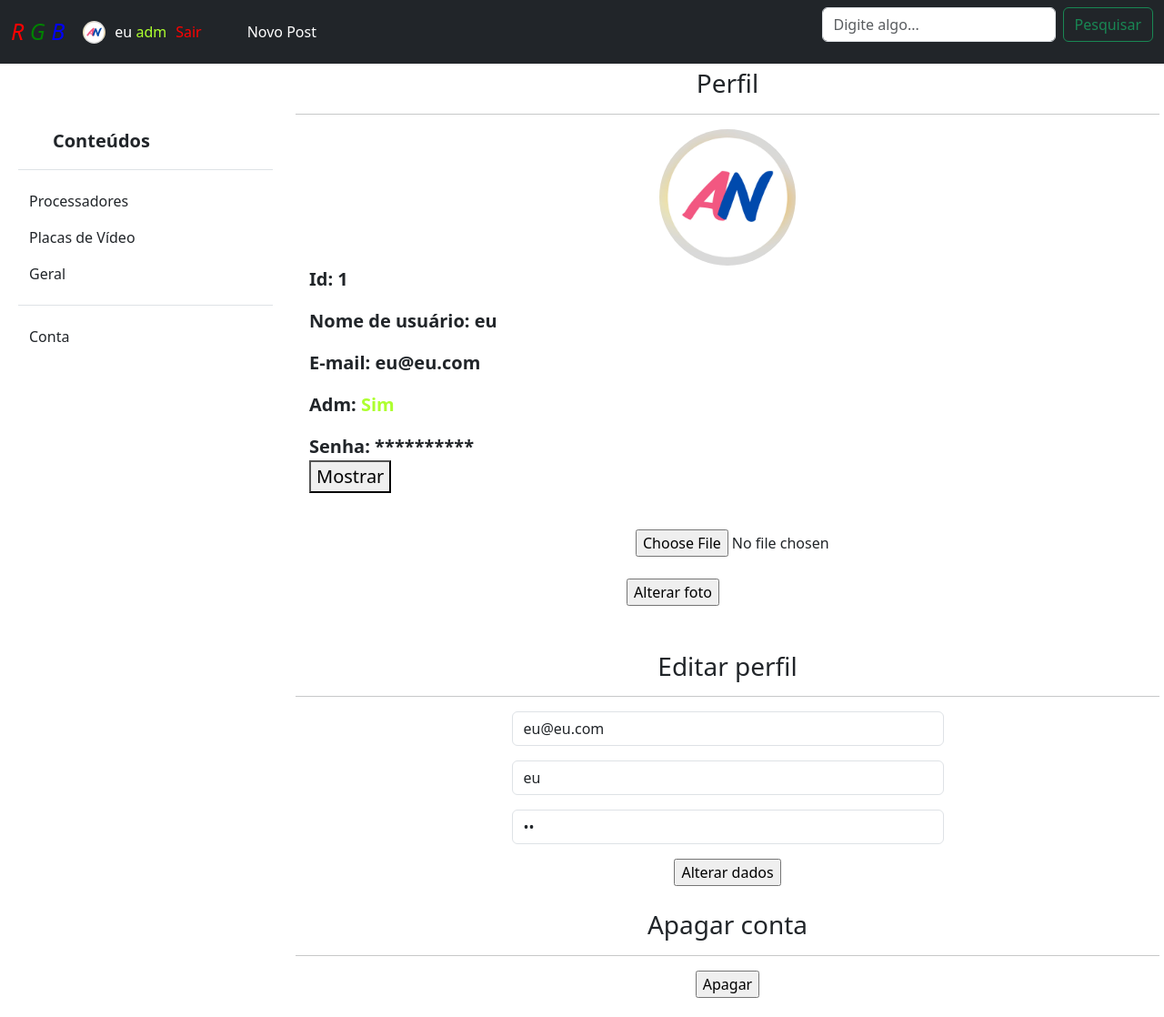
After one commit to igorlobato/rgb-site, a PHP site: page /editarperfil.php in a window 1280 px wide. The commit adds this page. Shown: the whole page at 91% size. Run offline with PHP 8.4, Linux system fonts and the light colour scheme; a user stored in the database is signed in; data comes from the database, SQL or seed files in the repository.

Commit message:
Sessão de edição de perdil concluída.

```diff
--- /dev/null
+++ b/editarperfil.php
@@ -0,0 +1,182 @@
+<?php
+    include 'estrutura.php';
+
+    if(!isset($_SESSION)){
+        session_start();
+	}
+    $idUser = $_SESSION['nome'];
+    $id = $_SESSION['id'];
+    $seleciona = mysqli_query($mysqli, "SELECT * FROM Usuarios WHERE nome = '$idUser'");
+    $linha = mysqli_fetch_assoc($seleciona);
+    $senhaR = mysqli_query($mysqli, "SELECT senha FROM Usuarios WHERE id = '$id'");
+    $senhaA = mysqli_fetch_assoc($senhaR);
+    $senha = $senhaA['senha'];
+?>
+
+<div class="main-content">
+    <h3 style="text-align: center;">Perfil</h3>
+    <hr/>
+    <center>
+    <?php
+    if (isset($_SESSION['id'])) {
+        // Recupere a URL da foto de perfil do usuário do banco de dados
+        $idUser = $_SESSION['id'];
+        $seleciona = mysqli_query($mysqli, "SELECT foto FROM Usuarios WHERE id = '$idUser'");
+        $linha = mysqli_fetch_assoc($seleciona);
+
+        // Verifique se a foto de perfil existe
+        $fotoPerfil = $linha['foto'];
+
+        if (is_null($fotoPerfil)) {
+            $fotoPerfil = 'imagens/fotosdeperfil/foto_perfil0.jpg'; // Use a imagem padrão
+        }
+
+        // Exiba a foto de perfil em uma tag <img> e defina um tamanho adequado
+        echo '<img src="' . $fotoPerfil . '" alt="Foto de Perfil" style="width: 150px; height: 150px; border-radius: 50%; margin: 0 auto;">';
+    }
+    ?>
+    </center>
+
+    <p style="font-size: 20px; font-weight: bold; text-align: left; margin-left: 15px"><?php echo 'Id: ', $_SESSION['id'];?></p>
+    <p style="font-size: 20px; font-weight: bold; text-align: left; margin-left: 15px"><?php echo 'Nome de usuário: ', $_SESSION['nome'];?></p>
+    <p style="font-size: 20px; font-weight: bold; text-align: left; margin-left: 15px"><?php echo 'E-mail: ', $_SESSION['email'];?></p>
+    <p style="font-size: 20px; font-weight: bold; text-align: left; margin-left: 15px">
+        <?php echo 'Adm: ';
+     if (isset($_SESSION['adm']) && $_SESSION['adm'] != 0) {
+         echo ' <span style="color: #ADFF2F">Sim</span>';}
+         else{
+             echo ' <span style="color: red">Não</span>';
+            }
+            ?></p>
+    <p style="font-size: 20px; font-weight: bold; text-align: left; margin-left: 15px">
+        Senha: <span id="senha-oculta">**********</span>
+        <span id="senha-real" style="display:none;"><?php echo $senha; ?></span>
+        <br>
+        <button onclick="mostrarSenha()" id="mostrar-btn">Mostrar</button>
+    </p>
+    <div style="text-align: center;">
+        <?php
+                if(isset($_POST['alterarfoto']) && $_POST['alterarfoto'] == "change"){
+                    $nome = $_POST['nome'];
+                    $senha = $_POST['senha'];
+                if(empty($nome) || empty($senha)){
+                    echo "Preencha todos os campos";
+                }else{
+                    $alterar = "UPDATE usuarios SET nome = '$nome', senha = '$senha'
+                    WHERE nome = '$idUser'";
+                    if(mysqli_query($mysqli, $alterar)){
+                        echo "Dados alterados com sucesso";
+                        $_SESSION['nome'] = $nome;
+                    }else{
+                        echo "Erro ao alterar dados!";
+                    }
+                }
+            }
+        ?>
+        <br>
+            <form id="form-alterar-foto" action="" method="POST" enctype="multipart/form-data" class="formulario">
+                <input name ="imagem" type="file" style="margin-left: 110px;">
+                <p style="margin-right: 120px;"><br><input type="submit" value="Alterar foto" class="btn-perfil" /></p>
+                <input type="hidden" name="alterar" value="change">
+            </form>
+            <?php
+            if ($_SERVER['REQUEST_METHOD'] === 'POST' && isset($_FILES['imagem'])) {
+                    // Verifique se um arquivo foi realmente selecionado
+                    if ($_FILES['imagem']['error'] === UPLOAD_ERR_NO_FILE) {
+                        echo "Por favor, selecione uma imagem para alterar a foto de perfil.";
+                    } else {
+                        // Verifique se o arquivo é uma imagem
+                        if (getimagesize($_FILES['imagem']['tmp_name'])) {
+                            // Diretório para salvar as imagens de perfil
+                            $uploadDir = 'imagens/fotosdeperfil/';
+
+                            // Nome do arquivo com base no ID do usuário (você pode melhorar a geração do nome)
+                            $uploadFile = $uploadDir . $idUser . '.jpg';
+
+                            if (move_uploaded_file($_FILES['imagem']['tmp_name'], $uploadFile)) {
+                                // Atualize o nome da imagem de perfil no banco de dados
+                                $updateQuery = "UPDATE Usuarios SET foto = '$uploadFile' WHERE id = $id";
+                                if (mysqli_query($mysqli, $updateQuery)) {
+                                    echo "Foto de perfil alterada com sucesso.";
+                                    echo '<script>
+                                                setTimeout(function(){
+                                                    window.location.href = "editarperfil.php";
+                                                }, 2000);
+                                            </script>';
+                                } else {
+                                    echo "Erro ao atualizar o banco de dados.";
+                                }
+                            } else {
+                                echo "Não foi possível alterar a foto de perfil, tente novamente.";
+                            }
+                        } else {
+                            echo "O arquivo enviado não é uma imagem válida.";
+                        }
+                    }
+                }
+            ?>
+    </div>
+</div>
+<br>
+
+<div class="main-content" style="text-align: center;">
+    <h3>Editar perfil</h3>
+    <hr/>
+    <form action="" method="POST" enctype="multipart/form-data" class="formulario">
+        <p><input style="width: 50%; margin: auto;" type="text" name="email" id="email" value="<?php echo $_SESSION['email'];?>" placeholder="E-mail do usuário"
+        class="form form-control" /></p>
+        <p><input style="width: 50%; margin: auto;"  type="text" name="nome" id="nome" value="<?php echo $_SESSION['nome'];?>" placeholder="Nome de usuário"
+        class="form form-control" /></p>
+        <p><input style="width: 50%; margin: auto;" type="password" name="senha" id="senha" value="<?php echo $senha;?>" placeholder="********"
+        class="form form-control" /></p>
+        <p  style="text-align: center;"><input type="submit" value="Alterar dados" class="btn-perfil" /></p>
+        <input type="hidden" name="alterar" value="change">
+    </form>
+
+    <?php
+        if(isset($_POST['alterar']) && $_POST['alterar'] == "change"){
+            $nome = $_POST['nome'];
+            $email = $_POST['email'];
+            $senha = $_POST['senha'];
+            if(empty($email) || empty($nome) || empty($senha)){
+                echo "Preencha todos os campos";
+            }else{
+                $alterar = "UPDATE Usuarios SET email = '$email', nome = '$nome', senha = '$senha'
+                 WHERE id = '$id'";
+                 if(mysqli_query($mysqli, $alterar)){
+                    echo "Dados alterados com sucesso";
+                    $_SESSION['nome'] = $nome;
+                    $_SESSION['email'] = $email;
+                 }else{
+                    echo "Erro ao alterar dados!";
+                 }
+            }
+        }
+    ?>
+</div>
+<div class="main-content">
+    <h3 style="text-align: center;">Apagar conta</h3>
+    <hr/>
+    <div style="text-align: center;">
+        <form action="" method="POST" enctype="multipart/form-data" class="formulario">
+            <p><input type="submit" value="Apagar" class="btn-perfil"/></p>
+            <input type="hidden" name="deletar" value="delete">
+        </form>
+    </div>
+<?php
+        $usuario = $_SESSION['nome'];
+        if ($_SERVER['REQUEST_METHOD'] === 'POST'){
+            if(isset($_POST['deletar']) && $_POST['deletar'] == "delete"){
+                $delete = "DELETE FROM Usuarios WHERE id = '$id'";
+                if(mysqli_query($mysqli, $delete)){
+                    mysqli_close($mysqli);
+                    echo '<script>
+                             window.location.href = "logout.php";
+                         </script>';
+                }else{
+                    echo "Erro ao deletar o usuário";
+                }
+            }
+        }
+?>
+</div>
--- a/estrutura.php
+++ b/estrutura.php
@@ -42,7 +42,7 @@ if(!isset($_SESSION)) {
 								$fotoPerfil = 'imagens/fotosdeperfil/foto_perfil0.jpg';
 							}
 
-							echo '<a href="?pagina=editarperfil"><img src="' . $fotoPerfil . '" alt="Foto de Perfil" style="width: 25px; height: 25px; border-radius: 50%; margin-right: 10px;"></a>';
+							echo '<a href="editarperfil.php"><img src="' . $fotoPerfil . '" alt="Foto de Perfil" style="width: 25px; height: 25px; border-radius: 50%; margin-right: 10px;"></a>';
 						}
 
 
@@ -52,10 +52,11 @@ if(!isset($_SESSION)) {
 					}
 						echo '</li>';
 						echo '<li> <a href="logout.php" style="padding: 10px 10px; text-decoration: none; color:red;">Sair</a>';
+            echo '<li style="margin-left: 30px;"><a href="novopost.php" style="padding: 10px 10px; text-decoration: none; color:white;">Novo Post</a></li>';
 					} else {
 						echo '
 						<li class="nav-item">
-						<a class="nav-link active" aria-current="page" href="login.php"
+						<a id="entrarcadastrar" class="nav-link active" aria-current="page" href="login.php"
 						 style="color:White; padding: 10px 10px;">Entrar/Cadastrar-se</a>
 						  </li>
 						';
@@ -124,8 +125,8 @@ if(!isset($_SESSION)) {
         </button>
         <div class="collapse" id="account-collapse">
           <ul class="btn-toggle-nav list-unstyled fw-normal pb-1 small">
-            <li><a href="?pagina=editarperfil" class="link-dark d-inline-flex text-decoration-none rounded">Perfil</a></li>
-            <li><a href="post.php" class="link-dark d-inline-flex text-decoration-none rounded">Novo Post</a></li>
+            <li><a href="editarperfil.php" class="link-dark d-inline-flex text-decoration-none rounded">Perfil</a></li>
+            <li><a href="novopost.php" class="link-dark d-inline-flex text-decoration-none rounded">Novo Post</a></li>
             <li><a href="logout.php" class="link-dark d-inline-flex text-decoration-none rounded">Sair</a></li>
           </ul>
         </div>
@@ -136,5 +137,7 @@ if(!isset($_SESSION)) {
   </div>
 
   <script src ="javascript/main.js"></script>
+  <script src ="javascript/scriptsfuncao.js"></script>
   <link href="https://cdn.jsdelivr.net/npm/bootstrap@5.3.0/dist/css/bootstrap.min.css" rel="stylesheet">
   <script src="https://cdn.jsdelivr.net/npm/bootstrap@5.3.0/dist/js/bootstrap.bundle.min.js"></script>
+  <link rel = "stylesheet" href = "css/style.css">
--- a/index.php
+++ b/index.php
@@ -12,6 +12,8 @@
 
 <body>
     <div class="main-content">
+        <h2>Posts mais recentes</h2>
+        <br>
         <ul id="postagens"></ul>
     </div>
 
--- a/javascript/main.js
+++ b/javascript/main.js
@@ -103,7 +103,7 @@ $(function() {
                                         comentariosHTML = 'Sem comentários';
                                     }
 
-                                    $postagens.append('<li>Titulo: <a href="?pagina=posts&id=' + postagem.id + '">' + postagem.titulo + '</a>' +
+                                    $postagens.append('<div>Titulo: <a href="?pagina=posts&id=' + postagem.id + '">' + postagem.titulo + '</a>' +
                                         '<br> Tópico: ' + postagem.topico +
                                         '<br> Descricao: ' + postagem.descricao +
                                         '<br><br> <img src="' + postagem.imagem + '" alt="Imagem" class="foto"> <br>' +
@@ -111,13 +111,7 @@ $(function() {
                                         '<br> hora: ' + postagem.hora +
                                         '<br> postador: ' + postagem.postador +
                                         '<br> Curtidas: ' + likesCount +
-                                        '<br> Comentários: ' + comentariosHTML +
-                                        '<br>' +
-                                        '<form id="formComentario' + postagem.id + '">' +
-                                        '<input type="text" id="novoComentario' + postagem.id + '" placeholder="Adicione um comentário">' +
-                                        '<button type="button" onclick="adicionarComentario(' + postagem.id + ')">Comentar</button>' +
-                                        '</form>' +
-                                        '</li>');
+                                        '</div><br>');
                                 },
                                 error: function() {
                                     alert('Erro ao carregar comentários');
@@ -160,3 +154,20 @@ function adicionarComentario(idPost) {
         }
     });
 }
+
+/* Versão completa do post
+$postagens.append('<div>Titulo: <a href="?pagina=posts&id=' + postagem.id + '">' + postagem.titulo + '</a>' +
+                                        '<br> Tópico: ' + postagem.topico +
+                                        '<br> Descricao: ' + postagem.descricao +
+                                        '<br><br> <img src="' + postagem.imagem + '" alt="Imagem" class="foto"> <br>' +
+                                        '<br> data: ' + postagem.data +
+                                        '<br> hora: ' + postagem.hora +
+                                        '<br> postador: ' + postagem.postador +
+                                        '<br> Curtidas: ' + likesCount +
+                                        '<br> Comentários: ' + comentariosHTML +
+                                        '<br>' +
+                                        '<form id="formComentario' + postagem.id + '">' +
+                                        '<input type="text" id="novoComentario' + postagem.id + '" placeholder="Adicione um comentário">' +
+                                        '<button type="button" onclick="adicionarComentario(' + postagem.id + ')">Comentar</button>' +
+                                        '</div><br>');
+                                        */
--- a/login.php
+++ b/login.php
@@ -48,7 +48,6 @@ if(isset($_POST['email']) && isset($_POST['senha'])) {
     <title>RGB</title>
     <link href="https://cdn.jsdelivr.net/npm/bootstrap@5.3.2/dist/css/bootstrap.min.css" rel="stylesheet" integrity="sha384-T3c6CoIi6uLrA9TneNEoa7RxnatzjcDSCmG1MXxSR1GAsXEV/Dwwykc2MPK8M2HN" crossorigin="anonymous">
     <script src="https://cdn.jsdelivr.net/npm/bootstrap@5.3.2/dist/js/bootstrap.bundle.min.js" integrity="sha384-C6RzsynM9kWDrMNeT87bh95OGNyZPhcTNXj1NW7RuBCsyN/o0jlpcV8Qyq46cDfL" crossorigin="anonymous"></script>
-    <link rel = "stylesheet" href = "css/style.css">
     <?php include 'estrutura.php';?>
 </head>
 <body>
```
Also changed, not shown: javascript/scriptsfuncao.js (added, +15 -0 lines), novopost.php (+115 -0 lines), imagens/fotosdeperfil/37.jpg (added), imagens/fotosdeperfil/igor.jpg (added), paginas/curtir.php (deleted), paginas/editarperfil.php (deleted), paginas/inicio.php (deleted), paginas/pesquisa.php (deleted), paginas/usuarios.php (deleted).
